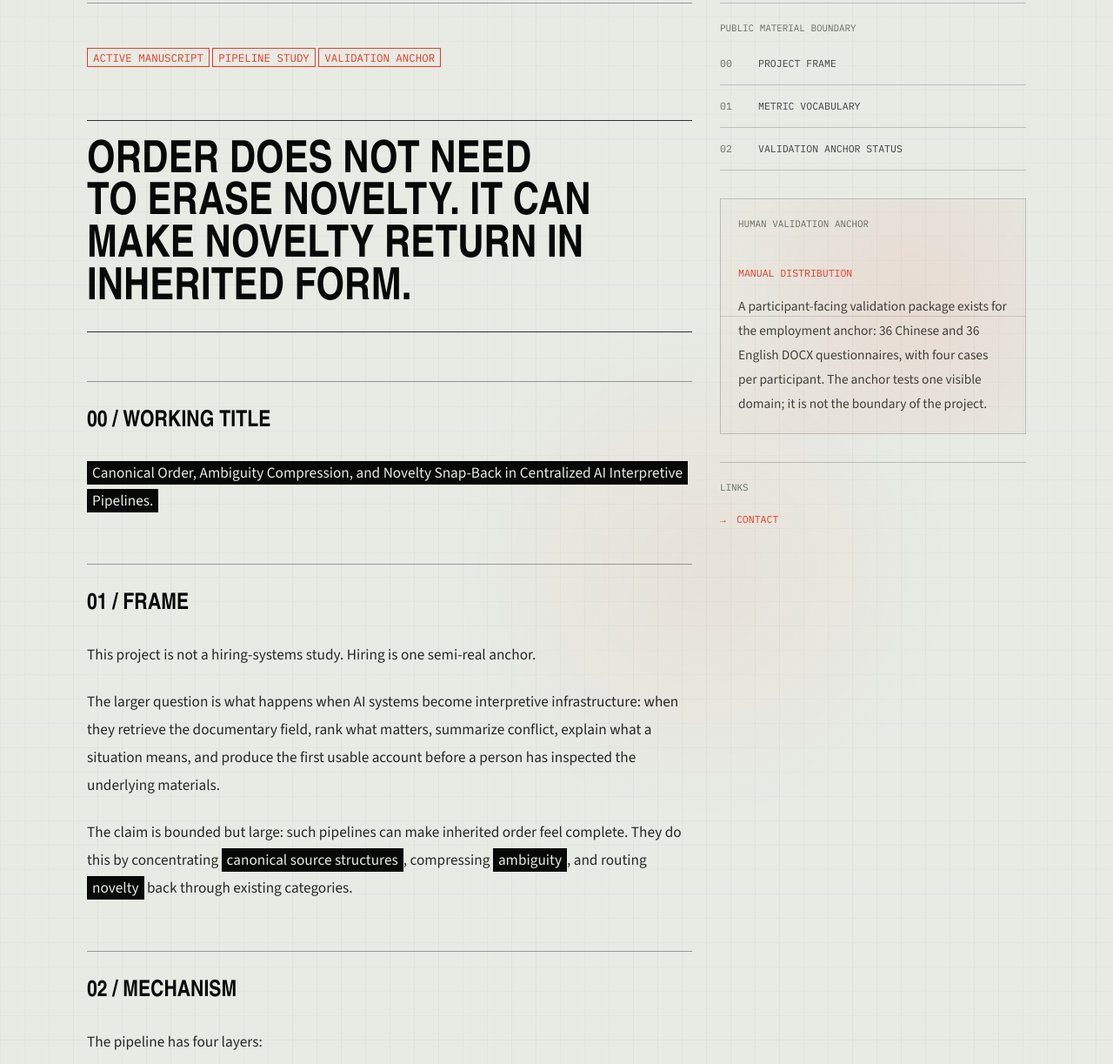
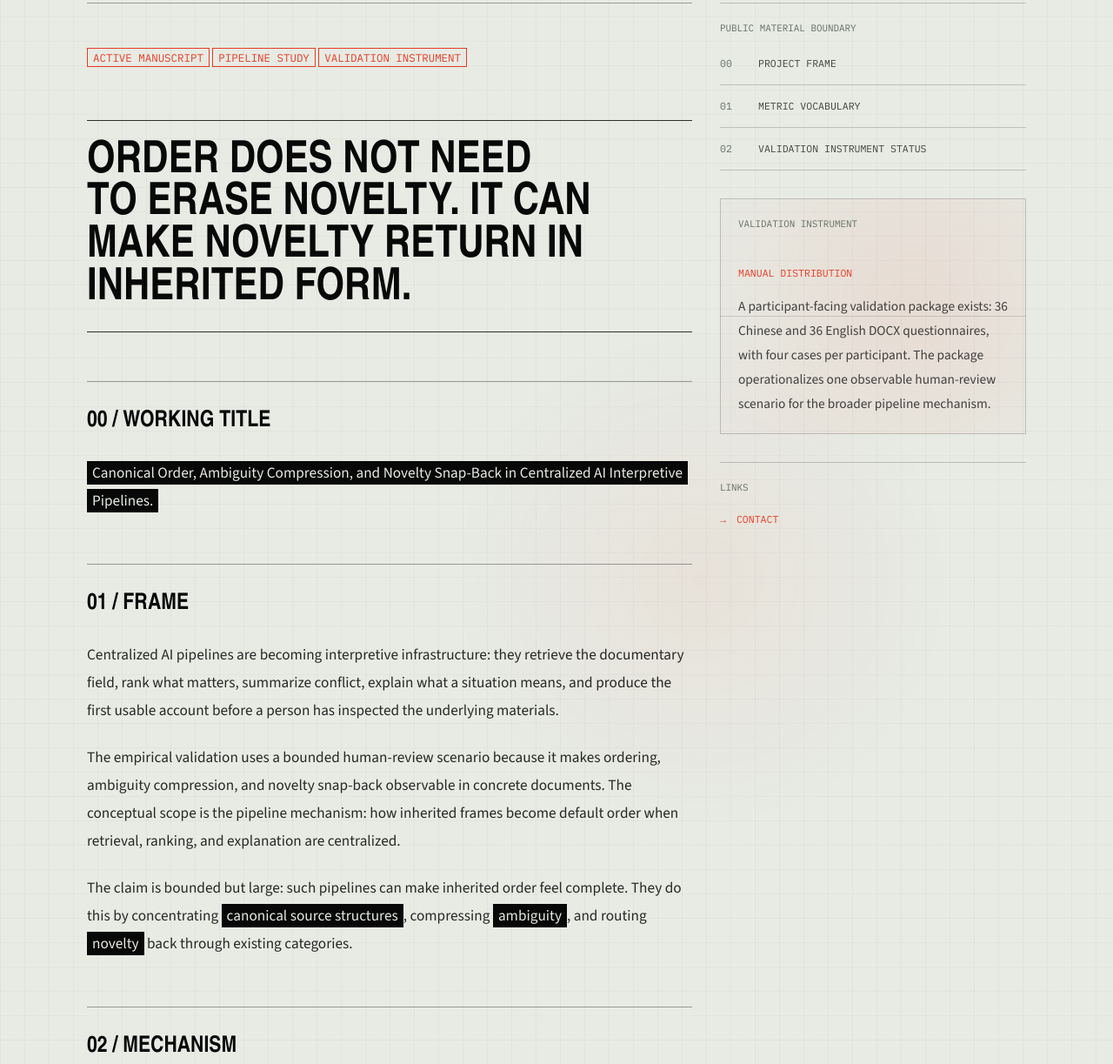
Before and after one commit to Atomheart-Father/Atomheart-Father.github.io, an Astro site: page /work/canonical-order-interpretive-pipelines in a window 1280 px wide. Shown: the part 569-1792 px from the top of the page at 87% size. Built offline with nearby package versions, Linux system fonts and the light colour scheme; Astro itself is replaced by a stand-in of ours.

Commit message:
Remove defensive hiring framing

```diff
--- a/docs/site-usage-guide.md
+++ b/docs/site-usage-guide.md
@@ -207,7 +207,7 @@ src/content/journal/*.md
 - 在顶部导航显示
 - 首页有 Work 入口
 - 读取 `src/content/work/*.md`
-- 当前公开项目是第四篇论文相关的 AI hiring / human validation 项目
+- 当前公开项目是第四篇论文相关的 centralized interpretive pipeline / human validation 项目
 
 公开规则：
 
@@ -411,7 +411,7 @@ featured: true
 sortOrder: 10
 stage: "Manuscript drafting; human validation package prepared"
 access: "public_summary"
-themes: ["AI interpretation", "hiring systems", "human validation"]
+themes: ["AI interpretation", "canonical order", "human validation"]
 publicMaterials:
   - "Public-safe project summary"
   - "Questionnaire workflow description"
--- a/src/content/work/canonical-order-interpretive-pipelines.md
+++ b/src/content/work/canonical-order-interpretive-pipelines.md
@@ -8,7 +8,7 @@ status: "active"
 visibility: "public"
 featured: true
 sortOrder: 10
-stage: "Manuscript drafting; human validation anchor prepared"
+stage: "Manuscript drafting; validation instrument prepared"
 access: "public_summary"
 themes:
   - AI interpretation
@@ -19,18 +19,18 @@ themes:
 publicMaterials:
   - "Project frame"
   - "Metric vocabulary"
-  - "Validation anchor status"
+  - "Validation instrument status"
 questionnaire:
   status: "manual_distribution"
-  label: "Human validation anchor"
-  note: "A participant-facing validation package exists for the employment anchor: 36 Chinese and 36 English DOCX questionnaires, with four cases per participant. The anchor tests one visible domain; it is not the boundary of the project."
+  label: "Validation instrument"
+  note: "A participant-facing validation package exists: 36 Chinese and 36 English DOCX questionnaires, with four cases per participant. The package operationalizes one observable human-review scenario for the broader pipeline mechanism."
 links:
   - label: "Contact"
     href: "/contact"
     type: "contact"
 ---
 
-<span class="signal">active manuscript</span> <span class="signal">pipeline study</span> <span class="signal">validation anchor</span>
+<span class="signal">active manuscript</span> <span class="signal">pipeline study</span> <span class="signal">validation instrument</span>
 
 > Order does not need to erase novelty. It can make novelty return in inherited form.
 
@@ -40,9 +40,9 @@ links:
 
 ## 01 / Frame
 
-This project is not a hiring-systems study. Hiring is one semi-real anchor.
+Centralized AI pipelines are becoming interpretive infrastructure: they retrieve the documentary field, rank what matters, summarize conflict, explain what a situation means, and produce the first usable account before a person has inspected the underlying materials.
 
-The larger question is what happens when AI systems become interpretive infrastructure: when they retrieve the documentary field, rank what matters, summarize conflict, explain what a situation means, and produce the first usable account before a person has inspected the underlying materials.
+The empirical validation uses a bounded human-review scenario because it makes ordering, ambiguity compression, and novelty snap-back observable in concrete documents. The conceptual scope is the pipeline mechanism: how inherited frames become default order when retrieval, ranking, and explanation are centralized.
 
 The claim is bounded but large: such pipelines can make inherited order feel complete. They do this by concentrating **canonical source structures**, compressing **ambiguity**, and routing **novelty** back through existing categories.
 
@@ -64,11 +64,11 @@ The important failure is not simple factual error. A system can remain factually
 The manuscript currently uses three empirical blocks:
 
 - donor-derived synthetic corpora and neutralized controls
-- a semi-real employment / hiring / screening anchor
+- a bounded human-review validation package
 - model-family and backend robustness checks
 
-The employment anchor is useful because it is concrete, document-heavy, and governance-relevant. It should be read as a validation site for the mechanism, not as the conceptual scope of the work.
+The human-review scenario is concrete, document-heavy, and governance-relevant. It supplies a visible site where the mechanism can be tested across structured decisions.
 
 ## 04 / Current boundary
 
-The project is still being written. The public page gives only the frame, current stage, and questionnaire status. Manuscript drafts, raw responses, assignment manifests, internal source labels, and participant materials stay offline.
+The public surface records the frame, current stage, and questionnaire status. Manuscript drafts, raw responses, assignment manifests, internal source labels, and participant materials stay offline.
```
